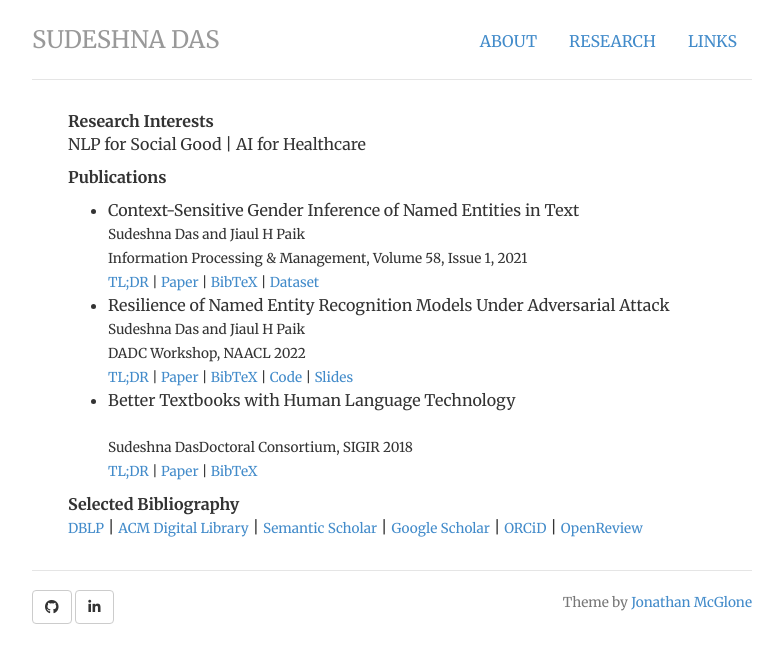
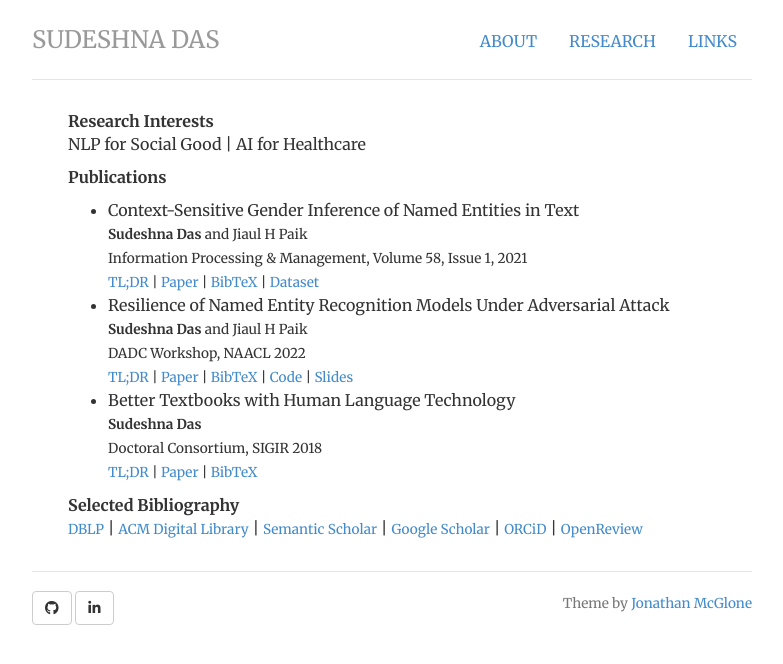
Before and after one commit to das-sudeshna/das-sudeshna.github.io, a Jekyll site: the page built from research/index.html, in a window 1280 px wide. Shown: the top 664 px of the page, without its empty margins (248-1031 px from the left). Built offline with Jekyll 4.4.1, drawn with Linux system fonts in a browser that asks for light colours; nearby versions of some CDN libraries.

Commit message:
Update index.html

```diff
--- a/research/index.html
+++ b/research/index.html
@@ -15,7 +15,7 @@
     <p><strong>Publications</strong><br>
 				<ul>
 
-				<li>Context-Sensitive Gender Inference of Named Entities in Text<br/><small>Sudeshna Das and Jiaul H Paik</small><br/><small>Information Processing & Management, Volume 58, Issue 1, 2021</small><br/><small><a href="javascript:unhide('ipm2021tldr');">TL;DR</a> | <a href="https://doi.org/10.1016/j.ipm.2020.102423">Paper</a> | <a href="javascript:unhide('ipm2021bib');">BibTeX</a> | <a href="https://github.com/das-sudeshna/genid">Dataset</a></small><div id="ipm2021tldr" class="hidden"><br/>
+				<li>Context-Sensitive Gender Inference of Named Entities in Text<br/><small><strong>Sudeshna Das</strong> and Jiaul H Paik</small><br/><small>Information Processing & Management, Volume 58, Issue 1, 2021</small><br/><small><a href="javascript:unhide('ipm2021tldr');">TL;DR</a> | <a href="https://doi.org/10.1016/j.ipm.2020.102423">Paper</a> | <a href="javascript:unhide('ipm2021bib');">BibTeX</a> | <a href="https://github.com/das-sudeshna/genid">Dataset</a></small><div id="ipm2021tldr" class="hidden"><br/>
 <small><em>Gender tagging of named entities has traditionally been database-reliant and insensitive to context. The same gender is assigned to "Alex" in both "Alex is a good boy" and "Alex is a smart girl". We propose a novel context-sensitive supervised approach based on the transformer network to identify the gender of named entities. We also create four open-source datasets from well-known NER corpora and make them publicly available.</em><br/></small>
 </div><div id="ipm2021bib" class="hidden"><div class="bibstyle"><br/>
 <small>@article{das2021context, <br/>
@@ -30,7 +30,7 @@
 }<br/><br/></small>
 </div></div></li>
 
-				<li>Resilience of Named Entity Recognition Models Under Adversarial Attack<br/><small>Sudeshna Das and Jiaul H Paik</small><br/><small>DADC Workshop, NAACL 2022</small><br/><small><a href="javascript:unhide('dadc-naacl2022tldr');">TL;DR</a> | <a href="https://aclanthology.org/2022.dadc-1.1/">Paper</a> | <a href="javascript:unhide('dadc-naacl2022bib');">BibTeX</a> | <a href="https://github.com/das-sudeshna/adversarial-ner">Code</a> | <a href="https://drive.google.com/file/d/1ozE7AM9ssSzXM2PU6d5CIT3R9D08KTE4/view">Slides</a></small><div id="dadc-naacl2022tldr" class="hidden"><br/>
+				<li>Resilience of Named Entity Recognition Models Under Adversarial Attack<br/><small><strong>Sudeshna Das</strong> and Jiaul H Paik</small><br/><small>DADC Workshop, NAACL 2022</small><br/><small><a href="javascript:unhide('dadc-naacl2022tldr');">TL;DR</a> | <a href="https://aclanthology.org/2022.dadc-1.1/">Paper</a> | <a href="javascript:unhide('dadc-naacl2022bib');">BibTeX</a> | <a href="https://github.com/das-sudeshna/adversarial-ner">Code</a> | <a href="https://drive.google.com/file/d/1ozE7AM9ssSzXM2PU6d5CIT3R9D08KTE4/view">Slides</a></small><div id="dadc-naacl2022tldr" class="hidden"><br/>
 <small><em>In this paper we present four model-agnostic adversarial attacks to gauge the resilience of NER models for noisy input text. Our experiments with state-of-the-art NER methods on five English NER datasets suggest that the NER models are over-reliant on case information and do not utilise contextual information well.</em><br/></small>
 </div><div id="dadc-naacl2022bib" class="hidden"><div class="bibstyle"><br/>
 <small>@inproceedings{das-paik-2022-resilience, <br/>
@@ -47,7 +47,7 @@
 </div></div></li>
 
 
-				<li>Better Textbooks with Human Language Technology<br/><br/><small>Sudeshna Das</small><small>Doctoral Consortium, SIGIR 2018</small><br/><small><a href="javascript:unhide('dc-sigir2018tldr');">TL;DR</a> | <a href="https://doi.org/10.1145/3209978.3210228">Paper</a> | <a href="javascript:unhide('dc-sigir2018bib');">BibTeX</a></small><div id="dc-sigir2018tldr" class="hidden"><br/>
+					<li>Better Textbooks with Human Language Technology<br/><small><strong>Sudeshna Das</strong></small><br/><small>Doctoral Consortium, SIGIR 2018</small><br/><small><a href="javascript:unhide('dc-sigir2018tldr');">TL;DR</a> | <a href="https://doi.org/10.1145/3209978.3210228">Paper</a> | <a href="javascript:unhide('dc-sigir2018bib');">BibTeX</a></small><div id="dc-sigir2018tldr" class="hidden"><br/>
 <small><em>Textbooks are widely used as the primary teaching and learning material all over the world. Due to the pervasive nature of textbooks, it is essential to ensure that textbooks adhere to specific standards. Subject experts are required to comprehensively study the material at hand to verify compliance with any such standards set. This is a costly exercise. We propose a feasible alternative to reduce the costs associated with three tasks that improve textbook quality: (a) identification of gender bias in textbooks, (b) optimal ordering of concepts in a textbook, and (c) generating supplementary study material at the same difficulty level.</em><br/></small>
 </div><div id="dc-sigir2018bib" class="hidden"><div class="bibstyle"><br/>
 <small>@inproceedings{das2018better, <br/>
```
